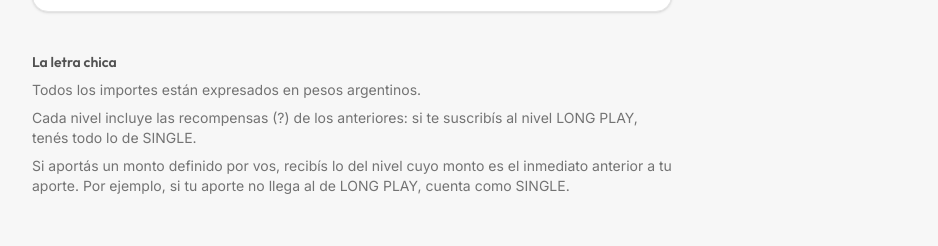
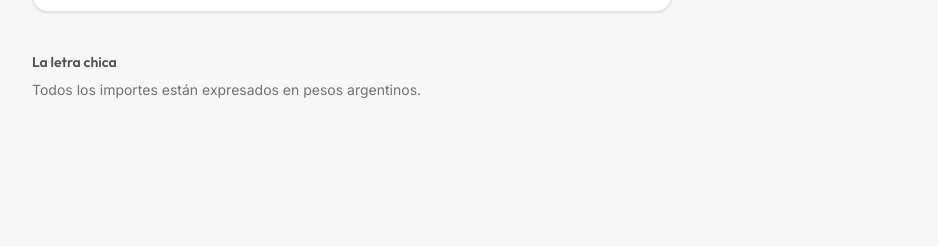
Before and after one commit to metalprogpop/website, a React (Vite) app in the folder client/: page /fan-clu in a window 1280 px wide. Shown: the part 1871-2117 px from the top of the page, without its empty margins (64-1002 px from the left). Built offline with nearby package versions, Linux system fonts and the light colour scheme; no server answers; what shared would draw is missing.

Commit message:
Drop the old tier rules from the Fan Clú fine print
SINGLE and LONG PLAY no longer exist: there is one ARS 5000 plan plus a
contribution of any amount, so the rules about which tier a custom
amount counts as described nothing.

```diff
--- a/client/src/components/fanClub/SupportOptions.tsx
+++ b/client/src/components/fanClub/SupportOptions.tsx
@@ -74,15 +74,6 @@ export function SupportOptions() {
           La letra chica
         </p>
         <p>Todos los importes están expresados en pesos argentinos.</p>
-        <p>
-          Cada nivel incluye las recompensas (?) de los anteriores: si te
-          suscribís al nivel LONG PLAY, tenés todo lo de SINGLE.
-        </p>
-        <p>
-          Si aportás un monto definido por vos, recibís lo del nivel cuyo monto
-          es el inmediato anterior a tu aporte. Por ejemplo, si tu aporte no
-          llega al de LONG PLAY, cuenta como SINGLE.
-        </p>
       </div>
     </div>
   );
```
